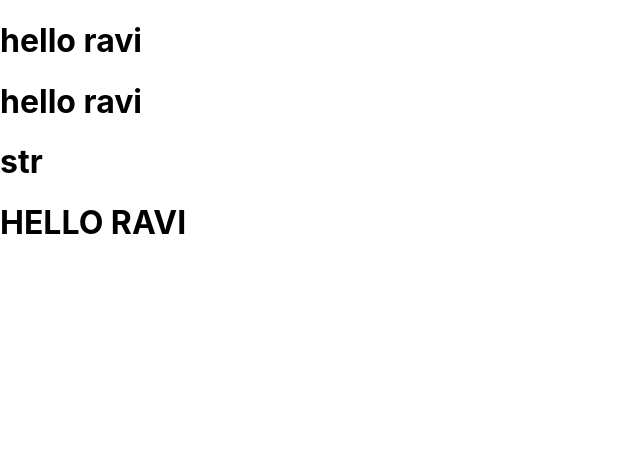
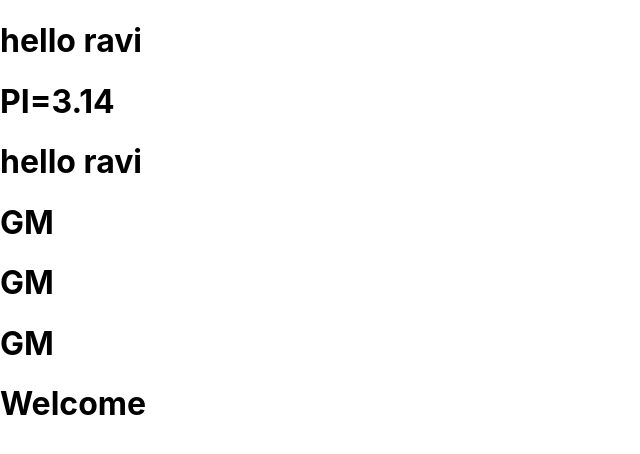
Before and after one commit to ravirajpatil123/Day14, a React (Create React App) app in the folder second-react-app/: page / in a window 1280 px wide. Shown: the top 454 px of the page, without its empty margins (0-640 px from the left). Built offline with nearby package versions, Linux system fonts and the light colour scheme.

Commit message:
interpolation

```diff
--- a/second-react-app/src/App.js
+++ b/second-react-app/src/App.js
@@ -1,11 +1,20 @@
 function App(){
   let str =`hello ravi`;
+  let pi=3.14;
+  let active=true;
+  let isUserLoggedIn = true;
+
   return(
   <>
+    <h1>hello ravi</h1>
+    <h1>PI={pi}</h1>
     <h1>{str}</h1>
-    <h1>hello ravi</h1>
-    <h1>str</h1>
-    <h1>{str.toUpperCase()}</h1>
+    <h1>{active ? "GM" : "GN"}</h1>
+
+    {active && <h1>GM</h1>}
+    {active ? <h1>GM</h1> : <h1>GNight</h1>}
+
+    {isUserLoggedIn && <h1>Welcome</h1>}
 
 
   </>
```
